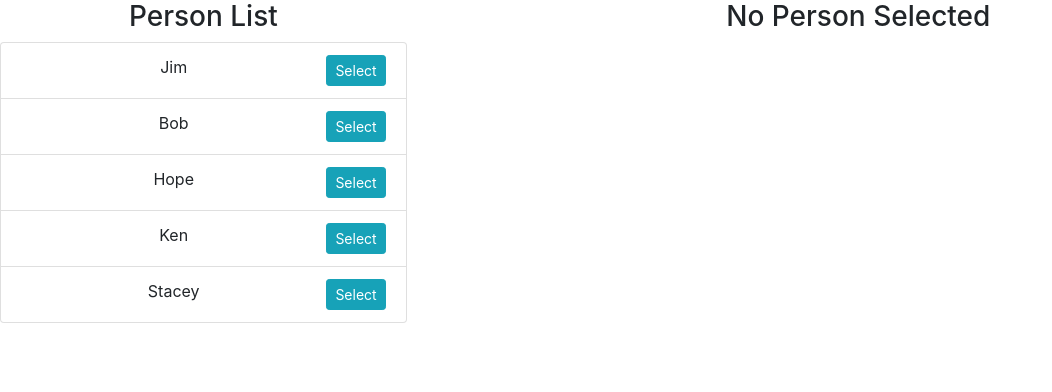
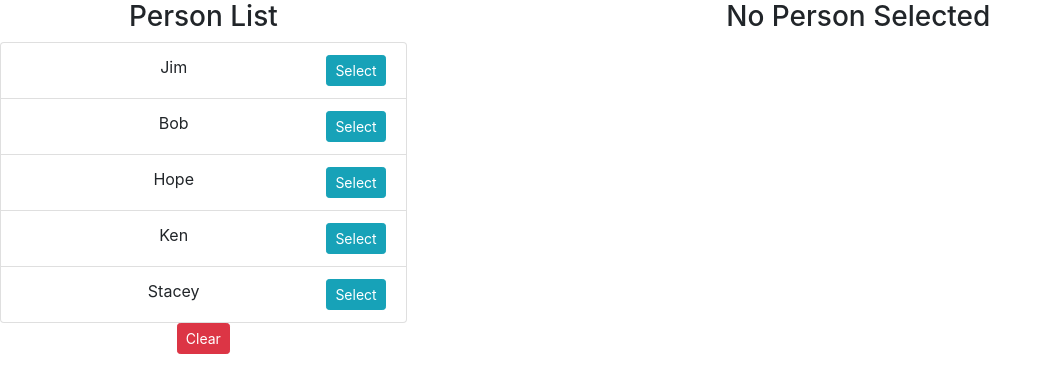
Before and after one commit to blenz/react-redux-demo, a React (Create React App) app: page / in a window 1280 px wide. Shown: the top 392 px of the page, without its empty margins (0-1052 px from the left). Built offline with nearby package versions, Linux system fonts and the light colour scheme.

Commit message:
add clear button

```diff
--- a/src/actions/index.js
+++ b/src/actions/index.js
@@ -4,3 +4,10 @@ export const selectPerson = person => {
     payload: person
   };
 };
+
+export const clearPerson = () => {
+  return {
+    type: 'CLEAR_PERSON',
+    payload: null
+  };
+};
--- a/src/components/PersonList.js
+++ b/src/components/PersonList.js
@@ -1,6 +1,6 @@
 import React, { Component } from 'react';
 import { connect } from 'react-redux';
-import { selectPerson } from '../actions';
+import { selectPerson, clearPerson } from '../actions';
 
 class PersonList extends Component {
   renderPeople() {
@@ -26,6 +26,12 @@ class PersonList extends Component {
         <div>
           <ul className="list-group">{this.renderPeople()}</ul>
         </div>
+        <button
+          className="btn btn-sm btn-danger"
+          onClick={() => this.props.clearPerson()}
+        >
+          Clear
+        </button>
       </div>
     );
   }
@@ -37,5 +43,5 @@ const mapStateToProps = state => {
 
 export default connect(
   mapStateToProps,
-  { selectPerson }
+  { selectPerson, clearPerson }
 )(PersonList);
--- a/src/reducers/index.js
+++ b/src/reducers/index.js
@@ -14,6 +14,8 @@ const selectedPersonReducer = (selectedPerson = null, action) => {
   switch (action.type) {
     case 'SELECT_PERSON':
       return action.payload;
+    case 'CLEAR_PERSON':
+      return action.payload;
     default:
       return selectedPerson;
   }
```
